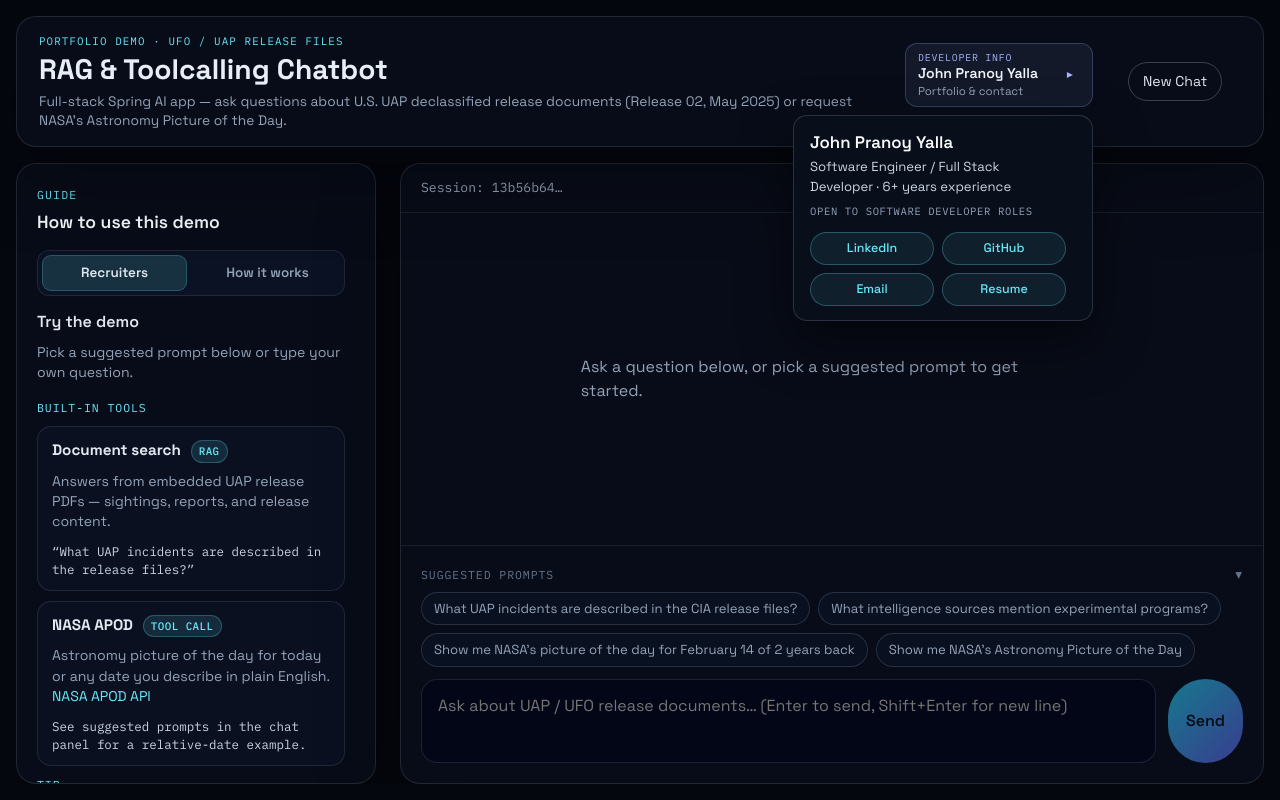
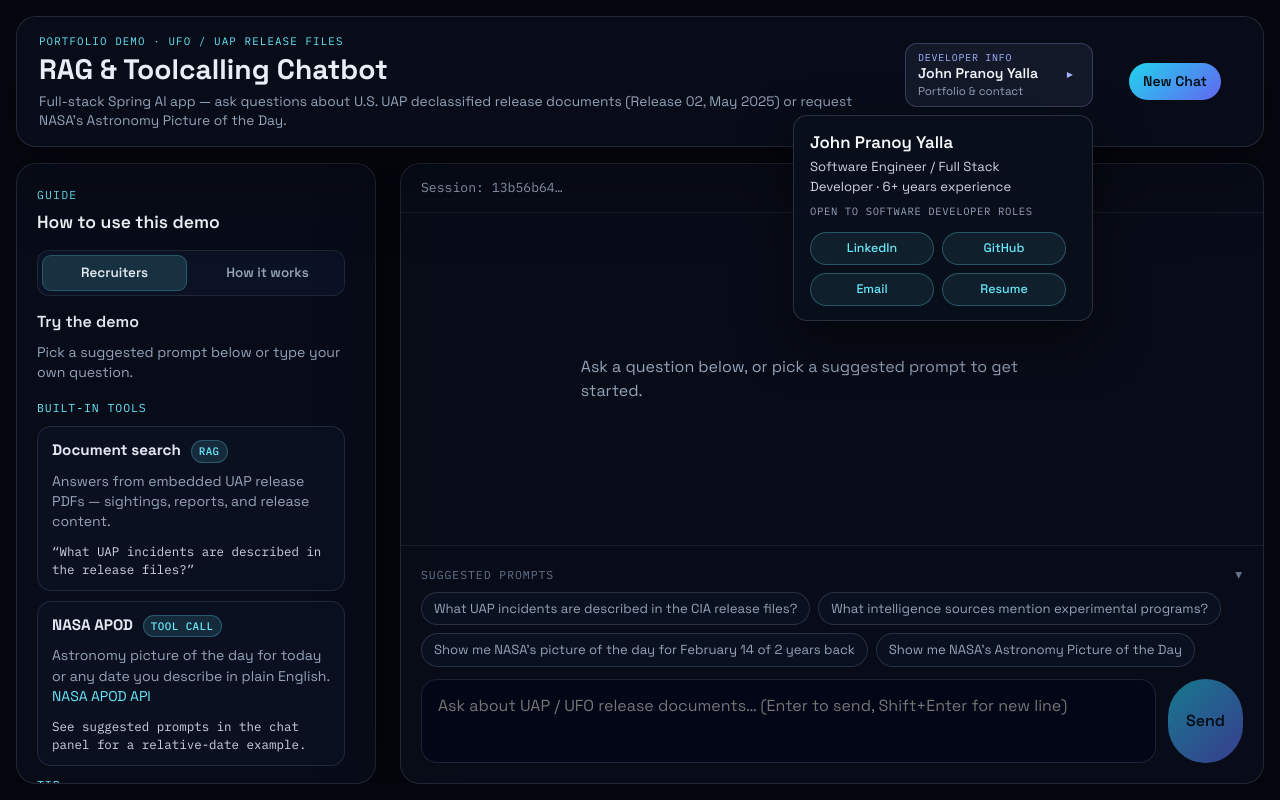
Before and after one commit to johnpranoy7/UapReleaseFilesChatbot, a React (Vite) app in the folder frontend/: page / in a window 1280 px wide. Built offline with nearby package versions, Linux system fonts and the light colour scheme.

Commit message:
Update App.jsx

```diff
--- a/frontend/src/App.jsx
+++ b/frontend/src/App.jsx
@@ -222,7 +222,7 @@ export default function App() {
           </div>
 
           <div className="header-actions">
-            <button type="button" className="ghost-button" onClick={handleNewChat}>
+            <button type="button" className="secondary-button" onClick={handleNewChat}>
               New Chat
             </button>
           </div>
```
